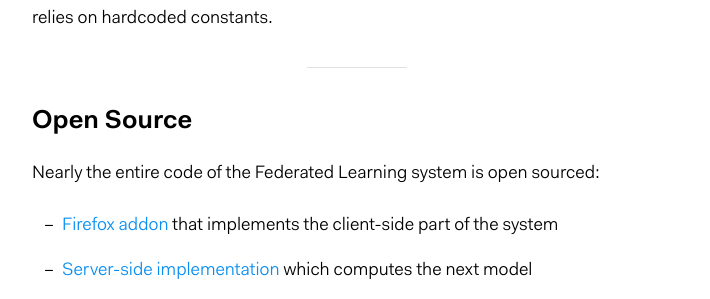
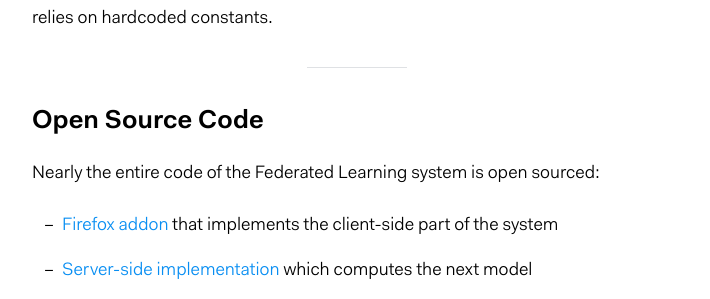
Before and after one commit to florian/florian.github.io, a Jekyll site: the page built from _posts/2018-08-25-federated-learning-firefox.md, in a window 1280 px wide and 900 px high, scrolled down 15555 px. Shown: the part 151-450 px from the top of the window, without its empty margins (283-993 px from the left). Built offline with Jekyll 4.4.1, drawn with Linux system fonts in a browser that asks for light colours; formulas are drawn with MathJax 3.

Commit message:
Add code to open source

```diff
--- a/_posts/2018-08-25-federated-learning-firefox.md
+++ b/_posts/2018-08-25-federated-learning-firefox.md
@@ -407,7 +407,7 @@ Based on user interactions with Firefox, our system could really optimize anythi
 
 ---
 
-### Open Source
+### Open Source Code
 
 Nearly the entire code of the Federated Learning system is open sourced:
 - [Firefox addon](http://github.com/florian/federated-learning-addon) that implements the client-side part of the system
```
Also changed, not shown: 2 other files.
